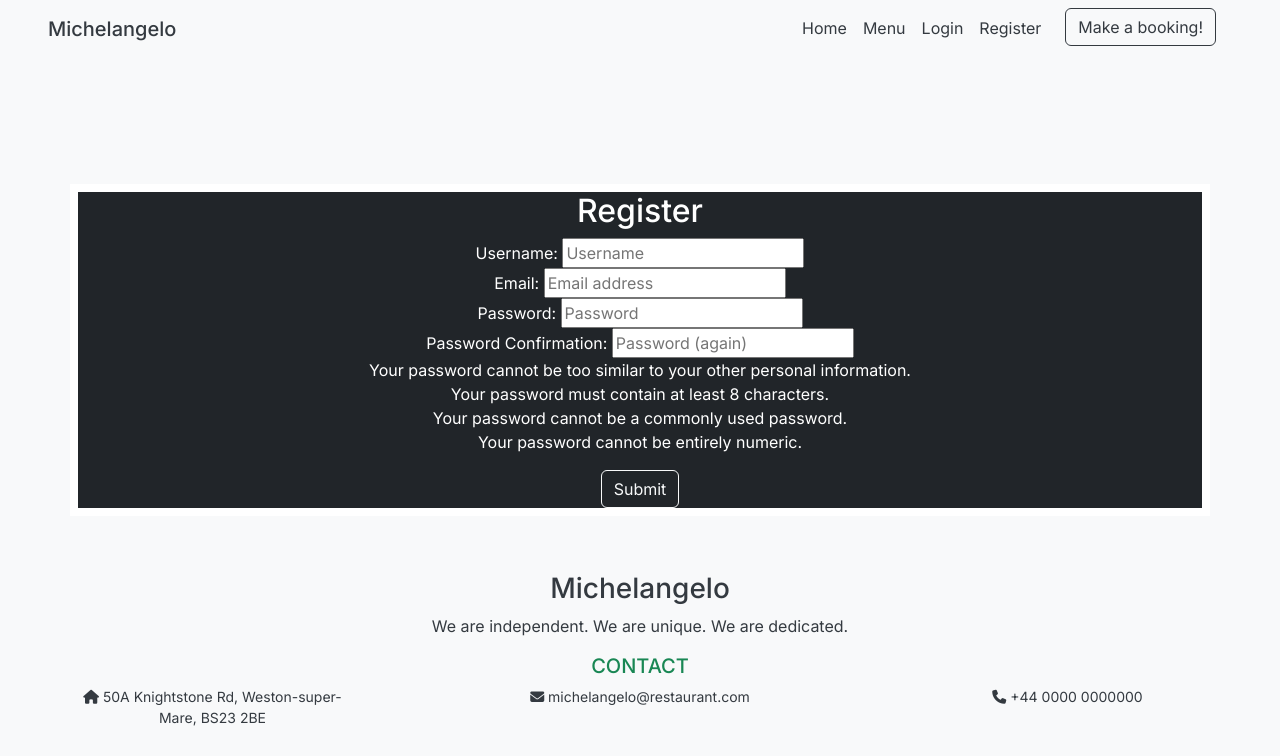
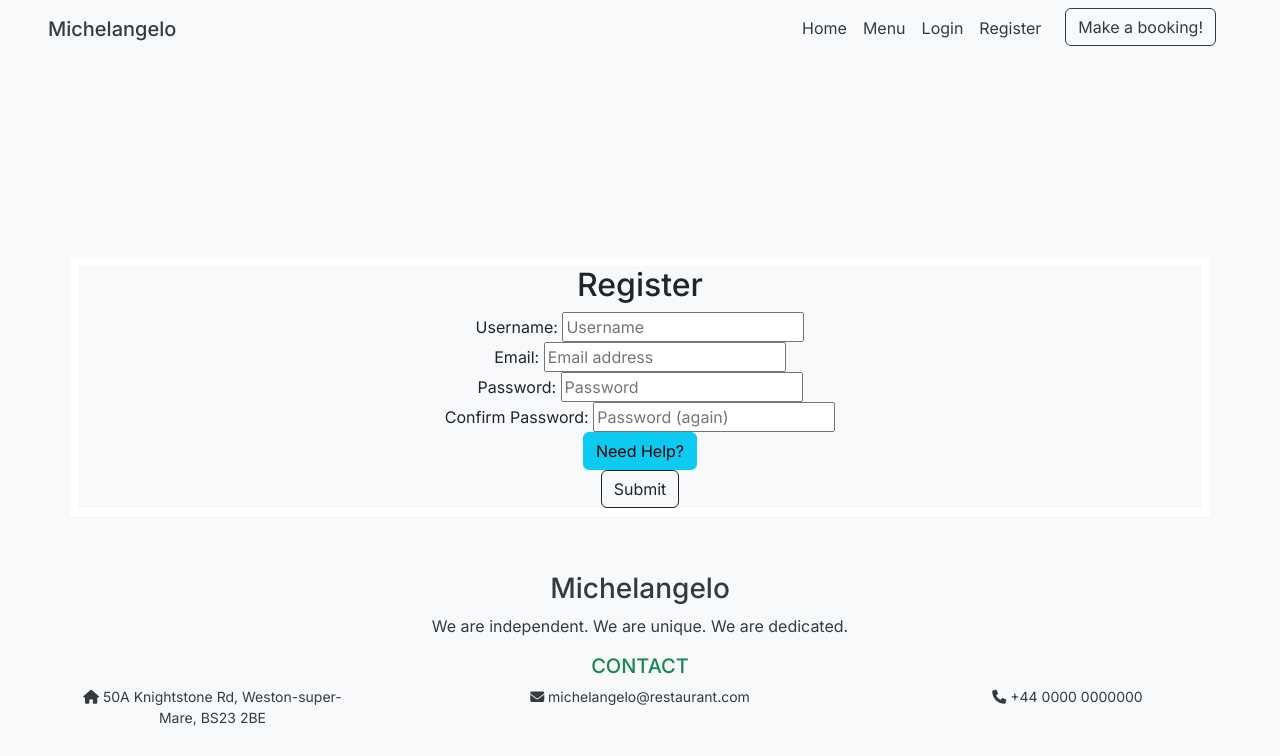
Before and after one commit to conor-timmis/Michelangelo, a Django app: page /accounts/signup/ in a window 1280 px wide. Shown: the top 756 px of the page. Run offline with Django 5.2, Linux system fonts and the light colour scheme.

Commit message:
Change to structure of Signup page

```diff
--- a/templates/account/signup.html
+++ b/templates/account/signup.html
@@ -1,13 +1,13 @@
 {% extends "base.html" %}
-
+{% load static %}
 {% block content %}
 
 <!-- Signup Form -->
 <section class="account_signup">
-    <div class="container bg-dark form_container text-white">
-        <form method="post" action="{% url 'account_signup' %}">
+    <div class="container form_container">
+        <form method="post" action="{% url 'account_signup' %}" class="form_style">
             {% csrf_token %}
-                    <div class="row justify-content-center text-center form_row content-center">
+            <div class="row justify-content-center text-center form_row content-center form_box">
                 <div class="col-md-12 text-center">
                     <h2>Register</h2>
                 </div>
@@ -15,7 +15,6 @@
                 <div class="col-md-12 text-center">
                     <label for="id_username">Username:</label>
                     {{ form.username }}
-                        </div>
                 </div>
                 <div class="col-md-12 text-center">
                     <label for="id_email">Email:</label>
@@ -26,25 +25,27 @@
                     {{ form.password1 }}
                 </div>
                 <div class="col-md-12 text-center">
-                            <label for="id_password2">Password Confirmation:</label>
+                    <label for="id_password2">Confirm Password:</label>
                     {{ form.password2 }}
                 </div>
                 <div class="col-md-12 text-center">
-                            <ul class="list-unstyled text-decoration-none text-white">
+                    <button type="button" class="btn btn-info" onclick="toggleInfoList()">Need Help?</button>
+                    <div id="infoList" style="display: none;">
+                        <ul class="list-unstyled">
                             <li>Your password cannot be too similar to your other personal information.</li>
                             <li>Your password must contain at least 8 characters.</li>
                             <li>Your password cannot be a commonly used password.</li>
                             <li>Your password cannot be entirely numeric.</li>
                         </ul>
                     </div>
+                </div>
                 <div class="col-md-12 text-center">
-                            <button type="submit" data-mdb-button-init data-mdb-ripple-init class="btn btn-outline-light" data-mdb-ripple-color="dark">Submit</button>
+                    <button type="submit" class="btn btn-outline-dark">Submit</button>
                 </div>
             </div>
         </form>
     </div>
 </section>
 
-<script src="https://cdn.jsdelivr.net/npm/bootstrap@5.3.3/dist/js/bootstrap.bundle.min.js"></script>
-
+<script src="{% static 'js/signuplist.js' %}"></script>
 {% endblock %}
```
Lines whose indentation alone changed are shown as unchanged.
